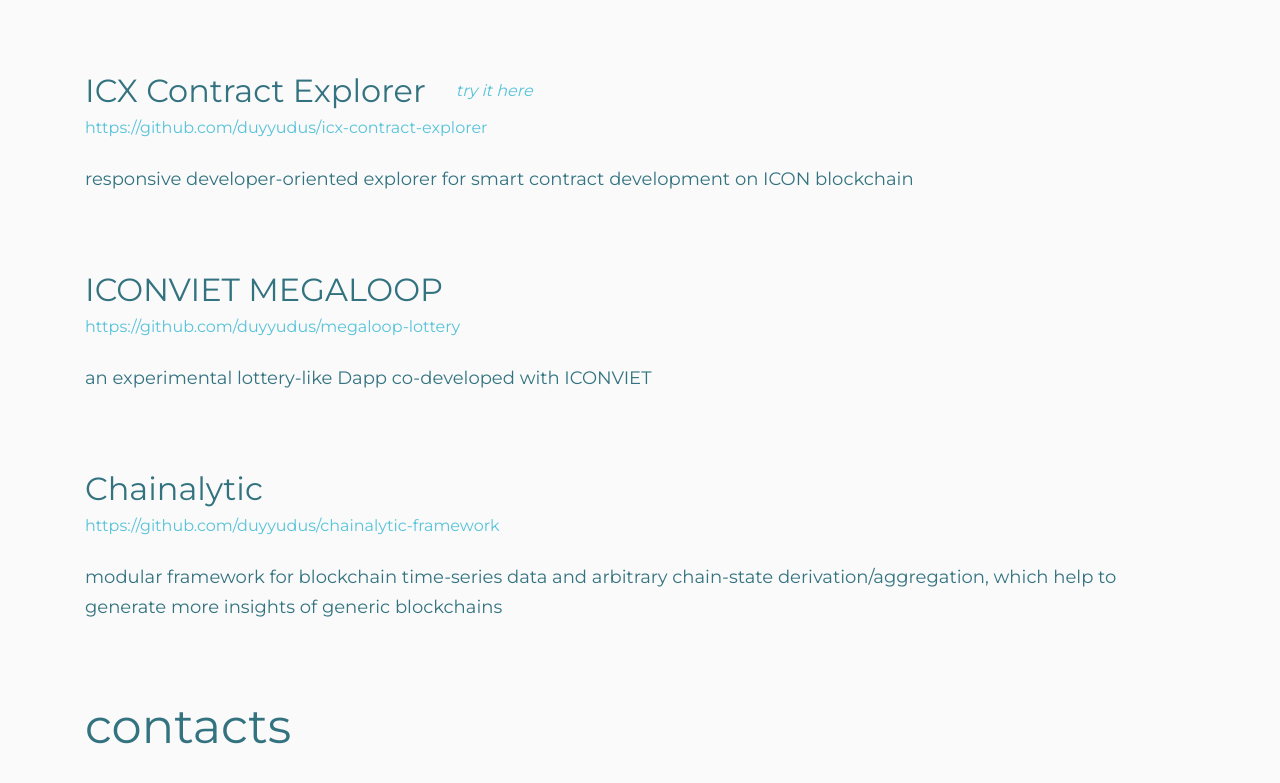
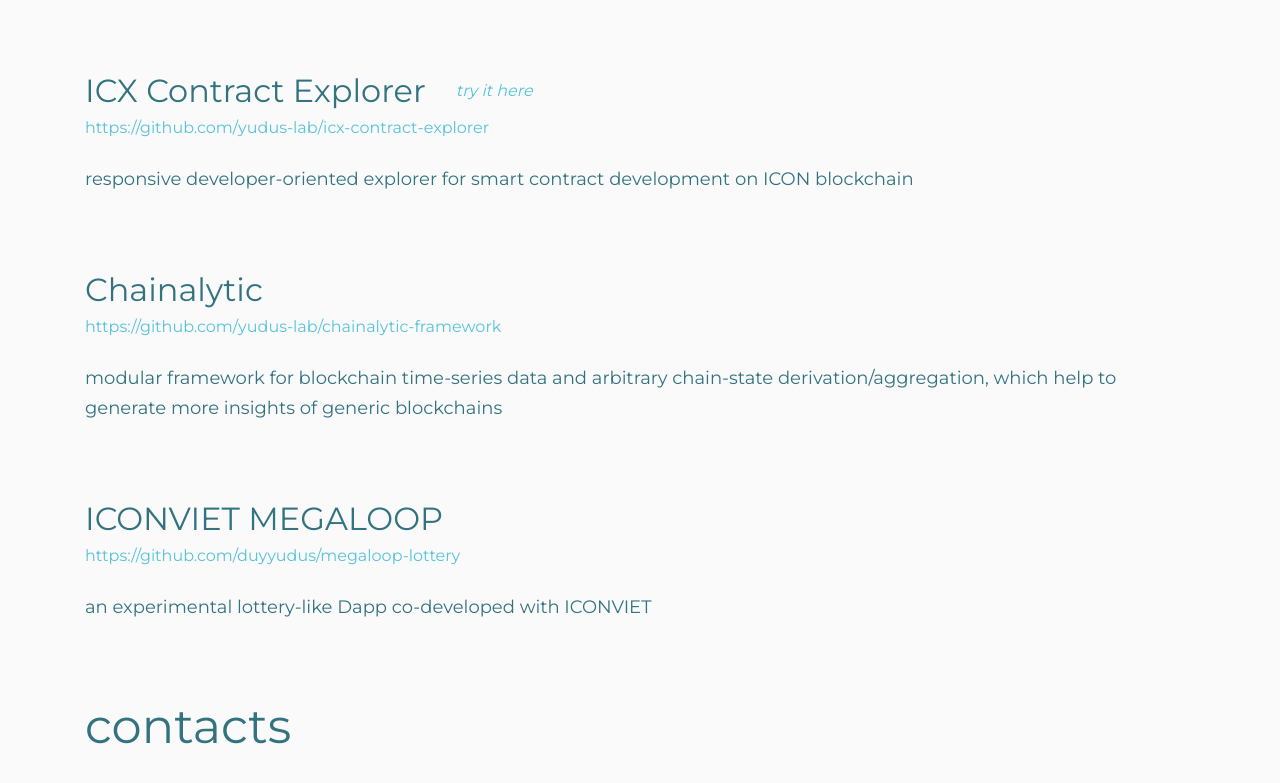
Before and after one commit to duyyudus/yudus-dev, a Gatsby site: page / in a window 1280 px wide. Shown: the part 661-1444 px from the top of the page. Built offline with nearby package versions, Linux system fonts and the light colour scheme; Gatsby itself is replaced by a stand-in of ours; a web font is replaced by a local one.

Commit message:
Update content

```diff
--- a/src/pages/index.js
+++ b/src/pages/index.js
@@ -173,19 +173,19 @@ export default function Home() {
       <ProjectItem
         title="ICX Contract Explorer"
         intro="responsive developer-oriented explorer for smart contract development on ICON blockchain"
-        github="https://github.com/duyyudus/icx-contract-explorer"
+        github="https://github.com/yudus-lab/icx-contract-explorer"
         appLink="https://yudus.dev/icxce"
+      />
+      <ProjectItem
+        title="Chainalytic"
+        intro="modular framework for blockchain time-series data and arbitrary chain-state derivation/aggregation, which help to generate more insights of generic blockchains"
+        github="https://github.com/yudus-lab/chainalytic-framework"
       />
       <ProjectItem
         title="ICONVIET MEGALOOP"
         intro="an experimental lottery-like Dapp co-developed with ICONVIET"
         github="https://github.com/duyyudus/megaloop-lottery"
       />
-      <ProjectItem
-        title="Chainalytic"
-        intro="modular framework for blockchain time-series data and arbitrary chain-state derivation/aggregation, which help to generate more insights of generic blockchains"
-        github="https://github.com/duyyudus/chainalytic-framework"
-      />
       <Contact />
       <ContactDetail />
     </div>
```
